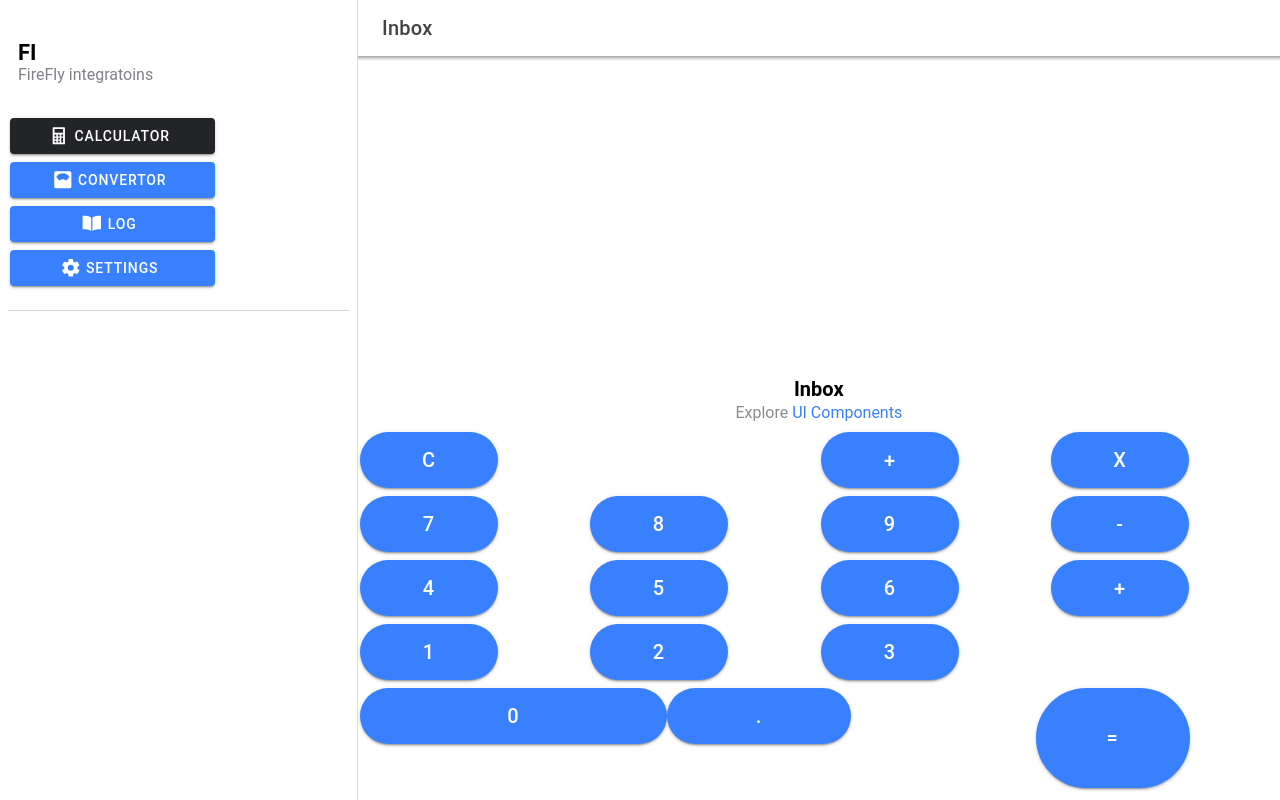
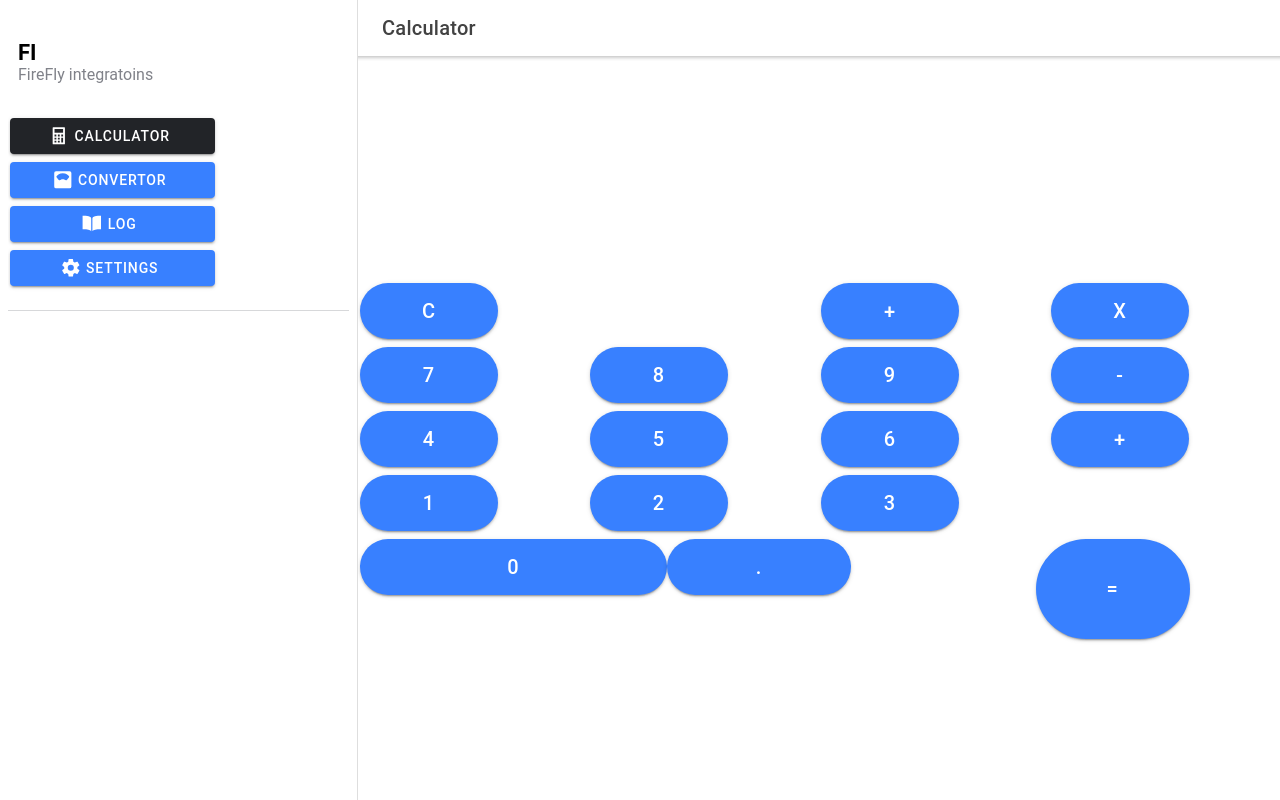
Before and after one commit to mohammedalsomali/CalculatorApp, a React (Create React App) app: page /page/Inbox in a window 1280 px wide. Built offline with nearby package versions, Linux system fonts and the light colour scheme.

Commit message:
div added

```diff
--- a/src/pages/Calculator.tsx
+++ b/src/pages/Calculator.tsx
@@ -9,24 +9,12 @@ const Calc: React.FC = () => {
   const { name } = useParams<{ name: string; }>();
 
   return (
-    <IonPage>
-      <IonHeader>
-        <IonToolbar>
-          <IonButtons slot="start">
-            <IonMenuButton />
-          </IonButtons>
-          <IonTitle>{name}</IonTitle>
-        </IonToolbar>
-      </IonHeader>
+
+
 
       <IonContent fullscreen>
-        <IonHeader collapse="condense">
-          <IonToolbar>
-            <IonTitle size="large">{name}</IonTitle>
-          </IonToolbar>
-        </IonHeader>
-        <ExploreContainer name={name} />
-        <div style={{ 'height': '50%' }}>
+
+        <div style={{ 'height': '30%' }}>
 
         </div>
         <IonGrid >
@@ -101,7 +89,7 @@ const Calc: React.FC = () => {
           </IonRow>
         </IonGrid>
       </IonContent>
-    </IonPage>
+
   );
 };
 
--- a/src/pages/Page.tsx
+++ b/src/pages/Page.tsx
@@ -34,11 +34,11 @@ const Page: React.FC = () => {
           <IonButtons slot="start">
             <IonMenuButton />
           </IonButtons>
-          <IonTitle>{name}</IonTitle>
+          <IonTitle> Calculator</IonTitle>
         </IonToolbar>
       </IonHeader>
 
-      <IonContent fullscreen>
+      <IonContent >
 
         <Calc/>
 
```
